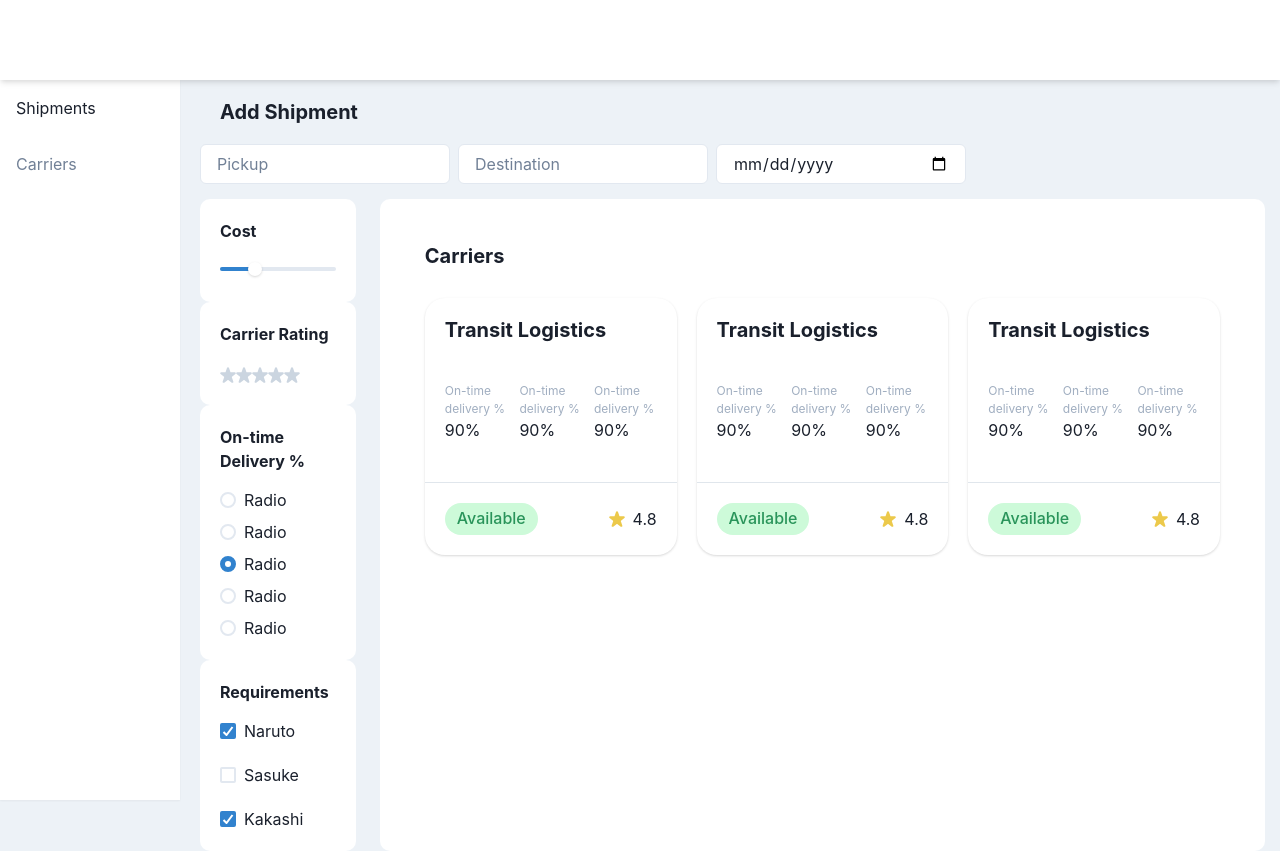
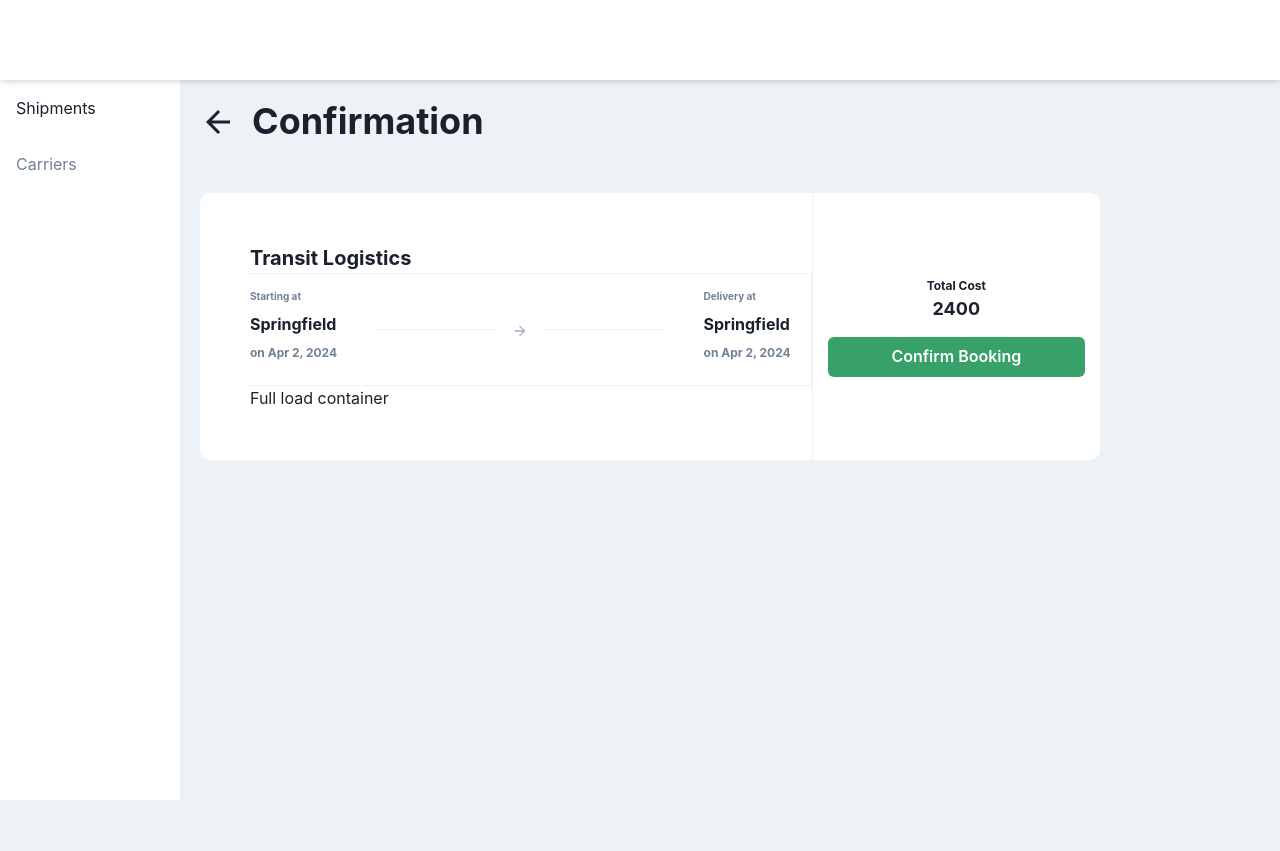
Before and after one commit to pauljoy06/chaine-demo, a React (Create React App) app: page /shipments/create in a window 1280 px wide. After the commit the page ends 800 px from the top, so only its background shows below. Built offline with nearby package versions, Linux system fonts and the light colour scheme.

Commit message:
Add second page for creat shipment

```diff
--- a/src/components/index.tsx
+++ b/src/components/index.tsx
@@ -1,7 +1,7 @@
-import { Box, Icon, Text } from "@chakra-ui/react";
+import { Box, Card, CardBody, CardFooter, CardHeader, Divider, Flex, Heading, Icon, Spacer, Tag, TagLabel, Text } from "@chakra-ui/react";
 import { StarIcon } from "@chakra-ui/icons";
 
-import { KeyValueProps, RatingsProps } from "../interfaces";
+import { CarrierCardProps, FilterBoxProps, KeyValueProps, RatingsProps } from "../interfaces";
 
 const Ratings: React.FC<RatingsProps> = ({rating, maxRating = 5}) => {
     return <Box>
@@ -20,7 +20,55 @@ const KeyValueBox: React.FC<KeyValueProps> = ({ title, value}) => {
     </Box>
 }
 
+const FilterBox: React.FC<FilterBoxProps> = ({ title, children }) => {
+    return <Box className='filter-box' p='20px' bg='white' borderRadius='10px'>
+        <Text size='xs' fontWeight='bold' mb='15px'>{title}</Text>
+        <Box>
+            {children}
+        </Box>
+    </Box>
+}
+
+const CarrierCard: React.FC<CarrierCardProps> = ({ title }) => {
+    return <Card maxW='430px' borderRadius='20px'>
+        <CardHeader>
+            <Heading as='h1' size='md'>{title}</Heading>
+        </CardHeader>
+        <CardBody>
+            <Flex gap='3'>
+                <KeyValueBox title='On-time delivery %' value='90%' />
+                <KeyValueBox title='On-time delivery %' value='90%' />
+                <KeyValueBox title='On-time delivery %' value='90%' />
+            </Flex>
+        </CardBody>
+            <Divider mt='20px' borderColor='gray.300' />
+        <CardFooter>
+            <Flex w='100%'>
+                <Tag
+                    size='lg' key='sm'
+                    borderRadius='full'
+                    variant='solid'
+                    bg='#cdfad9'
+                    color='#29945a'
+                >
+                    <TagLabel>Available</TagLabel>
+                </Tag>
+                <Spacer />
+                <Flex align='center' gap='2'>
+                    <Icon
+                        as={StarIcon}
+                        color='yellow.400'
+                    />
+                    <Text>4.8</Text>
+                </Flex>
+            </Flex>
+        </CardFooter>
+    </Card>
+}
+
 export {
     Ratings,
+    FilterBox,
     KeyValueBox,
+    CarrierCard
 }
--- a/src/shipments/createShipment.tsx
+++ b/src/shipments/createShipment.tsx
@@ -18,15 +18,11 @@ import {
     Radio,
     CheckboxGroup,
     Checkbox,
-    Card,
-    CardHeader,
-    CardBody,
-    CardFooter,
-    Tag,
-    TagLabel,
-    TagRightIcon,
+    Button,
+    IconButton,
+    Divider,
+    AbsoluteCenter,
     Icon,
-    Divider,
     // SliderMark,
     // Heading,
 
@@ -40,12 +36,16 @@ import {
 
 import Sidebar from "../components/sidebar";
 import Header from "../components/header";
-import React from "react";
-import { CarrierCardProps, FilterBoxProps } from "../interfaces";
-import { KeyValueBox, Ratings } from "../components";
-import { StarIcon } from "@chakra-ui/icons";
+import React, { useState } from "react";
+import { CarrierCard, FilterBox, Ratings } from "../components";
+
+import { ArrowBackIcon, ArrowForwardIcon } from "@chakra-ui/icons";
+// import { PiTruckThin } from "react-icons/pi";
+// import { FaTruck } from "react-icons/fa6";
 
 const CreateShipmentPage: React.FC = () => {
+    const [page, setPage] = useState<number>(2);
+
     return <div className='create-shipment-page'>
         <Grid
             templateAreas={`
@@ -62,6 +62,7 @@ const CreateShipmentPage: React.FC = () => {
                 <Sidebar />
             </GridItem>
             <GridItem area='main' pl='5'>
+                {page == 1 && <>
                     <Flex className='carriers-filters' direction='column' h='100%'>
                         <Box pl={5} pt={5}>
                             <Heading as='h1' size='md'>Add Shipment</Heading>
@@ -115,6 +116,9 @@ const CreateShipmentPage: React.FC = () => {
                                         </Stack>
                                     </CheckboxGroup>
                                 </FilterBox>
+                                <Box mt='20px'>
+                                    <Button isDisabled={true} w='100%' colorScheme='green' size='lg'>Next</Button>
+                                </Box>
                             </Flex>
                             <Spacer />
                             <Box className='carrier-results' p='45px' w='85%' bg='white' borderRadius='10px'>
@@ -127,55 +131,57 @@ const CreateShipmentPage: React.FC = () => {
                             </Box>
                         </Flex>
                     </Flex>
+                </>}
+                {page == 2 && <Box>
+                    <Heading mt='20px'>
+                        <Flex gap='4'>
+                            <IconButton icon={<ArrowBackIcon />} size='xl' aria-label='Confirmation' />
+                            <Text>Confirmation</Text>
+                        </Flex>
+                    </Heading>
+                    <Flex maxW='900px' mt='50px' bg='white' borderRadius='10px'>
+                        <Box className='shipping-details' flexGrow='3' pt='50px' pl='50px' pb='50px' borderRight='1px' borderColor='gray.100'>
+                            <Text fontSize='xl' fontWeight='bold'>Transit Logistics</Text>
+                            <Flex pt='15px' pb='15px' pr='20px' borderTop='1px' borderBottom='1px' borderRight='1px' borderColor='gray.100'>
+                                <Flex className='pickup-details' direction='column' gap='2'>
+                                    <Text color='gray.500' fontSize='2xs' fontWeight='bold'>Starting at</Text>
+                                    <Text fontWeight='bold'>Springfield</Text>
+                                    <Text color='gray.500' fontSize='xs' fontWeight='bold'>on Apr 2, 2024</Text>
+                                </Flex>
+                                <Flex position='relative' flexGrow='1' padding='10' alignItems='center'>
+                                    <Divider />
+                                    <AbsoluteCenter bg='white' px='4'>
+                                        <Icon as={ArrowForwardIcon} color='gray.400' />
+                                    </AbsoluteCenter>
+                                </Flex>
+                                <Flex className='delivery-details' direction='column' gap='2'>
+                                    <Text color='gray.500' fontSize='2xs' fontWeight='bold'>Delivery at</Text>
+                                    <Text fontWeight='bold'>Springfield</Text>
+                                    <Text color='gray.500' fontSize='xs' fontWeight='bold'>on Apr 2, 2024</Text>
+                                </Flex>
+                            </Flex>
+                            <Box>
+                                <Text>Full load container</Text>
+                            </Box>
+                        </Box>
+                        <Box className='total-confirmation' flexGrow='1' mt='auto' mb='auto' pl='15px' pr='15px'>
+                            <Flex direction='column'>
+                                <Text ml='auto' mr='auto' fontSize='xs' fontWeight='bold' color='grey.500'>Total Cost</Text>
+                                <Text ml='auto' mr='auto'fontSize='lg' fontWeight='bold'>2400</Text>
+                                <Button mt='15px' colorScheme='green'>
+                                    Confirm Booking
+                                </Button>
+                            </Flex>
+                        </Box>
+                    </Flex>
+                </Box>}
+                {page == 3 && <>
+
+                </>}
             </GridItem>
         </Grid>
     </div>
 }
 
-const FilterBox: React.FC<FilterBoxProps> = ({ title, children }) => {
-    return <Box className='filter-box' p='20px' bg='white' borderRadius='10px'>
-        <Text size='xs' fontWeight='bold' mb='15px'>{title}</Text>
-        <Box>
-            {children}
-        </Box>
-    </Box>
-}
-
-const CarrierCard: React.FC<CarrierCardProps> = ({ title }) => {
-    return <Card maxW='430px' borderRadius='20px'>
-        <CardHeader>
-            <Heading as='h1' size='md'>{title}</Heading>
-        </CardHeader>
-        <CardBody>
-            <Flex gap='3'>
-                <KeyValueBox title='On-time delivery %' value='90%' />
-                <KeyValueBox title='On-time delivery %' value='90%' />
-                <KeyValueBox title='On-time delivery %' value='90%' />
-            </Flex>
-        </CardBody>
-            <Divider mt='20px' borderColor='gray.300' />
-        <CardFooter>
-            <Flex w='100%'>
-                <Tag
-                    size='lg' key='sm'
-                    borderRadius='full'
-                    variant='solid'
-                    bg='#cdfad9'
-                    color='#29945a'
-                >
-                    <TagLabel>Available</TagLabel>
-                </Tag>
-                <Spacer />
-                <Flex align='center' gap='2'>
-                    <Icon
-                        as={StarIcon}
-                        color='yellow.400'
-                    />
-                    <Text>4.8</Text>
-                </Flex>
-            </Flex>
-        </CardFooter>
-    </Card>
-}
 
 export default CreateShipmentPage;
```
Lines whose indentation alone changed are shown as unchanged.
